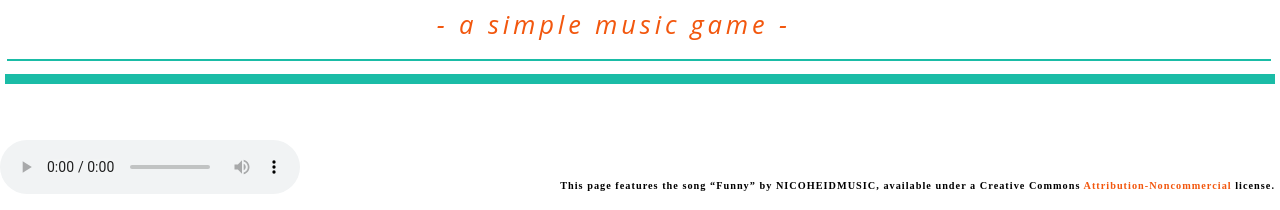
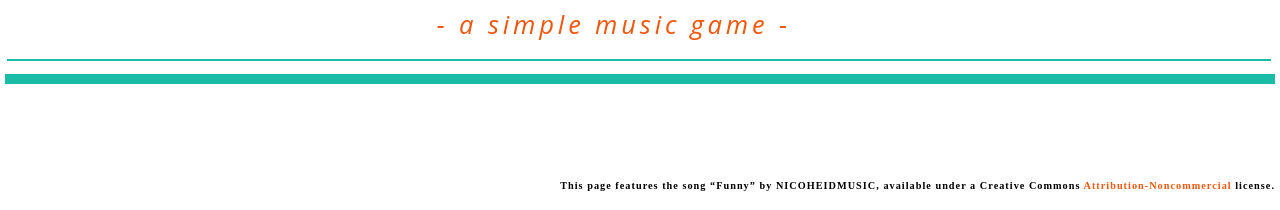
Before and after one commit to luluzheng1/AMuseMe, a website: page src/html/homepage.html in a window 1280 px wide. Shown: the part 590-800 px from the top of the page. Drawn offline with nearby package versions, Linux system fonts and the light colour scheme.

Commit message:
hiding audio

```diff
--- a/src/javascript/transition.js
+++ b/src/javascript/transition.js
@@ -12,7 +12,7 @@ if(genreForRound == "shuffle")
     console.log(rand);
 }
 else
-    var player = new spotifyPlayer(genreForRound, 10);
+    var player = new spotifyPlayer("mandopop", 10);
 
 
 var isPlaying = false;
--- a/src/style/index_style.css
+++ b/src/style/index_style.css
@@ -311,9 +311,7 @@ form.signin .textbox input {
 }
 
 .audio {
-  position: fixed;
-  bottom: 0;
-  left: 0;
+  display: none;
 }
 
 #copyright {
```
